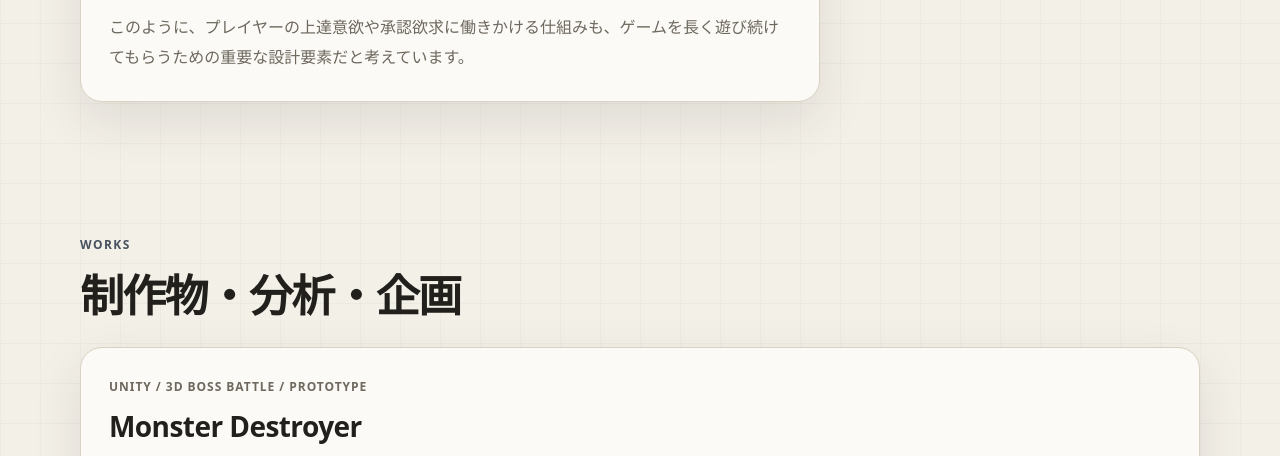
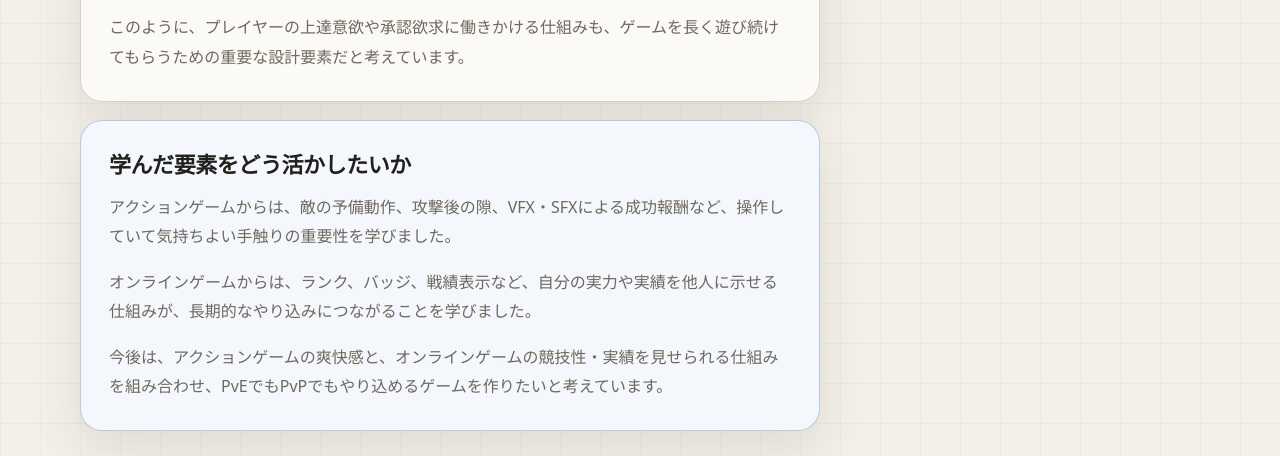
Before and after one commit to withberry1717-sudo/game-planning-introduction-site, a plain HTML site: page index.html in a window 1280 px wide. Shown: the part 3497-3953 px from the top of the page. Drawn offline with Linux system fonts and the light colour scheme.

Commit message:
コメント追加

```diff
--- a/index.html
+++ b/index.html
@@ -190,6 +190,19 @@
             </p>
             <p>
               このように、プレイヤーの上達意欲や承認欲求に働きかける仕組みも、ゲームを長く遊び続けてもらうための重要な設計要素だと考えています。
+            </p>
+          </article>
+
+          <article class="text-panel experience-card highlight-card">
+            <h3>学んだ要素をどう活かしたいか</h3>
+            <p>
+              アクションゲームからは、敵の予備動作、攻撃後の隙、VFX・SFXによる成功報酬など、操作していて気持ちよい手触りの重要性を学びました。
+            </p>
+            <p>
+              オンラインゲームからは、ランク、バッジ、戦績表示など、自分の実力や実績を他人に示せる仕組みが、長期的なやり込みにつながることを学びました。
+            </p>
+            <p>
+              今後は、アクションゲームの爽快感と、オンラインゲームの競技性・実績を見せられる仕組みを組み合わせ、PvEでもPvPでもやり込めるゲームを作りたいと考えています。
             </p>
           </article>
         </div>
--- a/styles.css
+++ b/styles.css
@@ -809,3 +809,9 @@ h3 {
     flex-direction: column;
   }
 }
+
+/* Added: emphasize how play analysis connects to future planning */
+.highlight-card {
+  border-color: rgba(69, 111, 179, 0.34);
+  background: #f4f7fb;
+}
```
Also changed, not shown: 1 other file.
